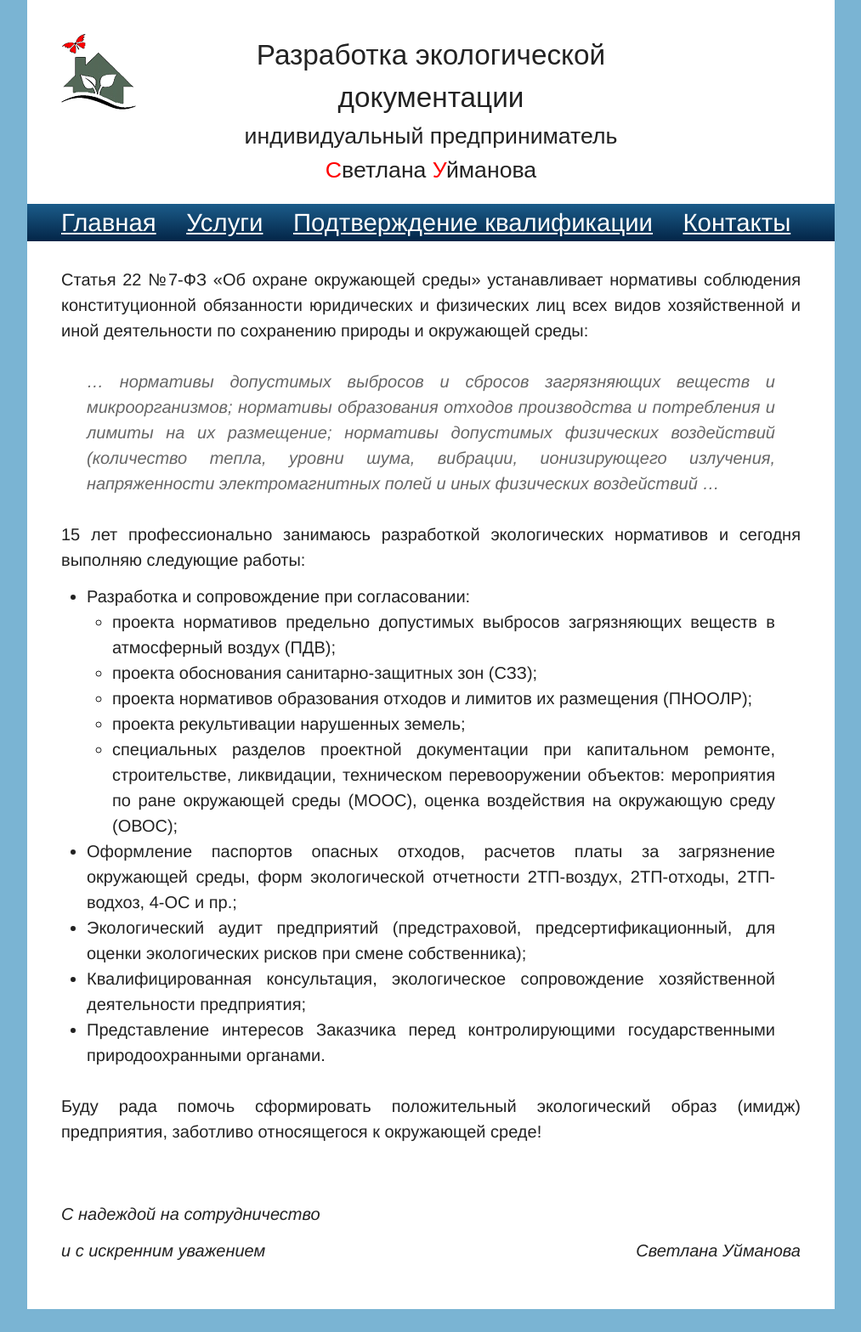
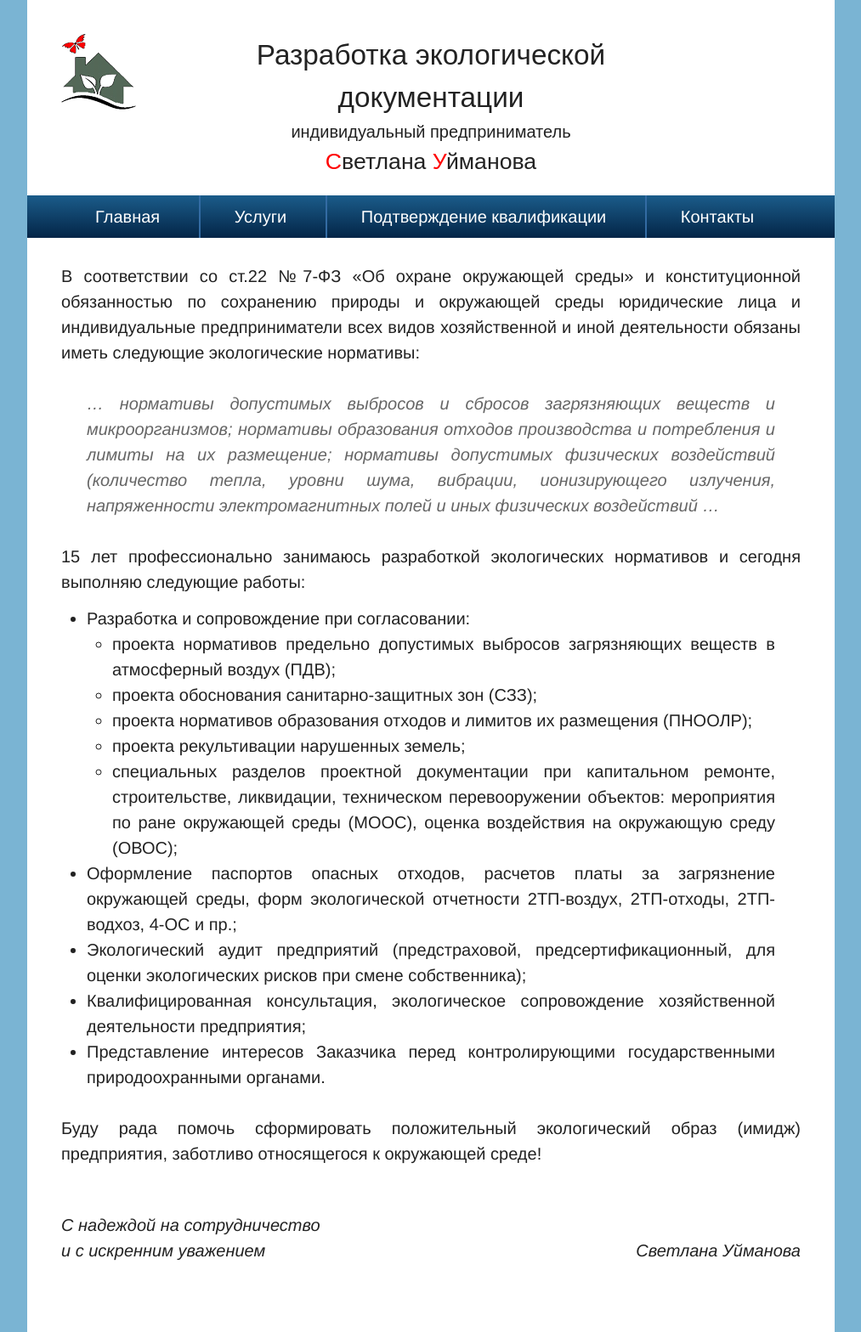
Before and after one commit to s9gf4ult/uip, a Jekyll site: the page built from _posts/2014-02-25-services.html, in a window 1280 px wide. Shown: the whole page at 85% size, without its empty margins (133-1146 px from the left). Built offline with Jekyll 4.4.1, drawn with Linux system fonts in a browser that asks for light colours; Markdown is read by kramdown in place of the engine named in the settings; before the commit the page ends 1541 px from its top, so only the background shows below that.

Commit message:
fix design

```diff
--- a/_layouts/default.html
+++ b/_layouts/default.html
@@ -20,13 +20,13 @@
           <img src="{{site.baseurl}}pictures/header.png" />
         </div>
         <div class="span-16 last">
-          <div class="top-text">
+          <div class="big-top-text">
             Разработка экологической документации
           </div>
           <div class="small-top-text">
             индивидуальный предприниматель
           </div>
-          <div class="small-top-text">
+          <div class="top-text">
             <span class="red-letter">С</span>ветлана <span class="red-letter">У</span>йманова
           </div>
         </div>
--- a/_posts/2014-02-25-services.html
+++ b/_posts/2014-02-25-services.html
@@ -5,9 +5,10 @@ title: Услуги
 ---
 
 <p>
-  Статья 22 №7-ФЗ «Об охране окружающей среды» устанавливает нормативы
-  соблюдения конституционной обязанности юридических и физических лиц всех видов
-  хозяйственной и иной деятельности по сохранению природы и окружающей среды:
+  В соответствии со ст.22 №7-ФЗ «Об охране окружающей среды» и конституционной
+  обязанностью по сохранению природы и окружающей среды юридические лица и
+  индивидуальные предприниматели всех видов хозяйственной и иной деятельности
+  обязаны иметь следующие экологические нормативы:
 </p>
 
 <blockquote> &hellip; нормативы допустимых выбросов и сбросов загрязняющих
@@ -70,24 +71,19 @@ title: Услуги
   предприятия, заботливо относящегося к окружающей среде!
 </p>
 
+<div class="big-skip"></div>
+
 <div class="italic">
-
-  <div class="clearfix">
-  </div>
-
-  <p class="big-skip">
-    С надеждой на сотрудничество
-  </p>
-
-  <div class="left">
-    и с  искренним уважением
-  </div>
-  <div class="right">
-    Светлана  Уйманова
-  </div>
-
-  <div class="clearfix">
-  </div>
+  <table class="no-padding">
+    <tr>
+      <td>С надеждой на сотрудничество</td>
+      <td></td>
+    </tr>
+    <tr>
+      <td>и с  искренним уважением</td>
+      <td class="align-right">Светлана  Уйманова</td>
+    </tr>
+  </table>
 </div>
 
 <div class="clearfix">
--- a/css/custom.css
+++ b/css/custom.css
@@ -29,21 +29,21 @@ body {
   margin: 0px 40px 0px 40px;
 }
 
-.header-links * {
-  font-size: 22pt;
+.header-link {
+  display: inline-block;
+  padding: 10px 40px 10px 40px;
   color: white;
+  border-left: 2px solid #336BA3;
+  text-decoration: none;
 }
 
-.header-links a:hover {
+.header-link:hover {
   color: #E0E0E0;
 }
 
-.header-link {
-  margin-left: 30px;
-}
 
 .header-link:first-child {
-  margin-left: 0px;
+  border-left: none;
 }
 
 tbody tr:nth-child(even) td, tbody tr.even td {
@@ -73,19 +73,32 @@ p {
   list-style-type: circle;
 }
 
+.align-right {
+  text-align: right;
+}
+
 .valign-top * {
   vertical-align: top;
 }
 
-.top-text {
+.no-padding * {
+  padding: 0px !important;
+}
+
+.big-top-text {
   font-family: sans-serif;
   font-size: 25pt;
   text-align: center;
 }
 
+.top-text {
+  font-family: sans-serif;
+  font-size: 20pt;
+  text-align: center;
+}
+
 .small-top-text {
   font-family: sans-serif;
-  font-size: 20pt;
   text-align: center;
 }
 
```
Also changed, not shown: index.html (+7 -8 lines).
